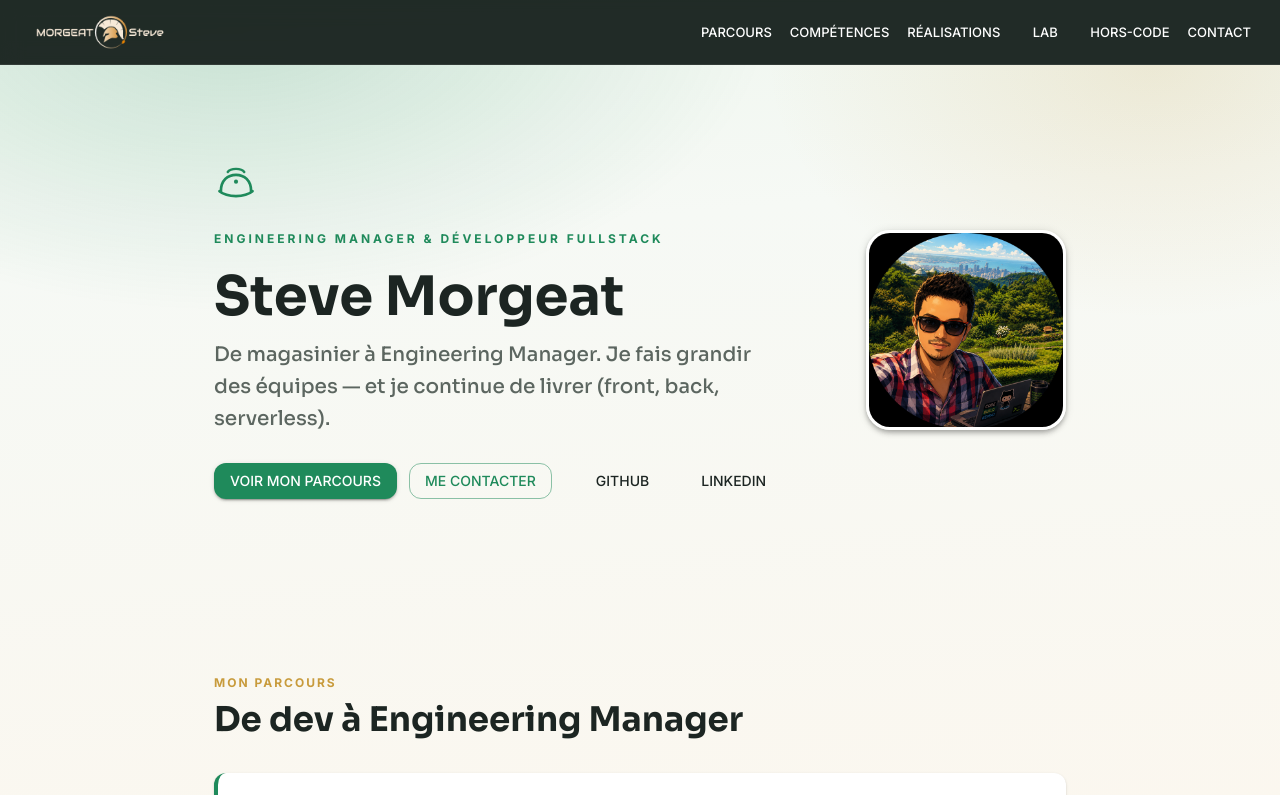
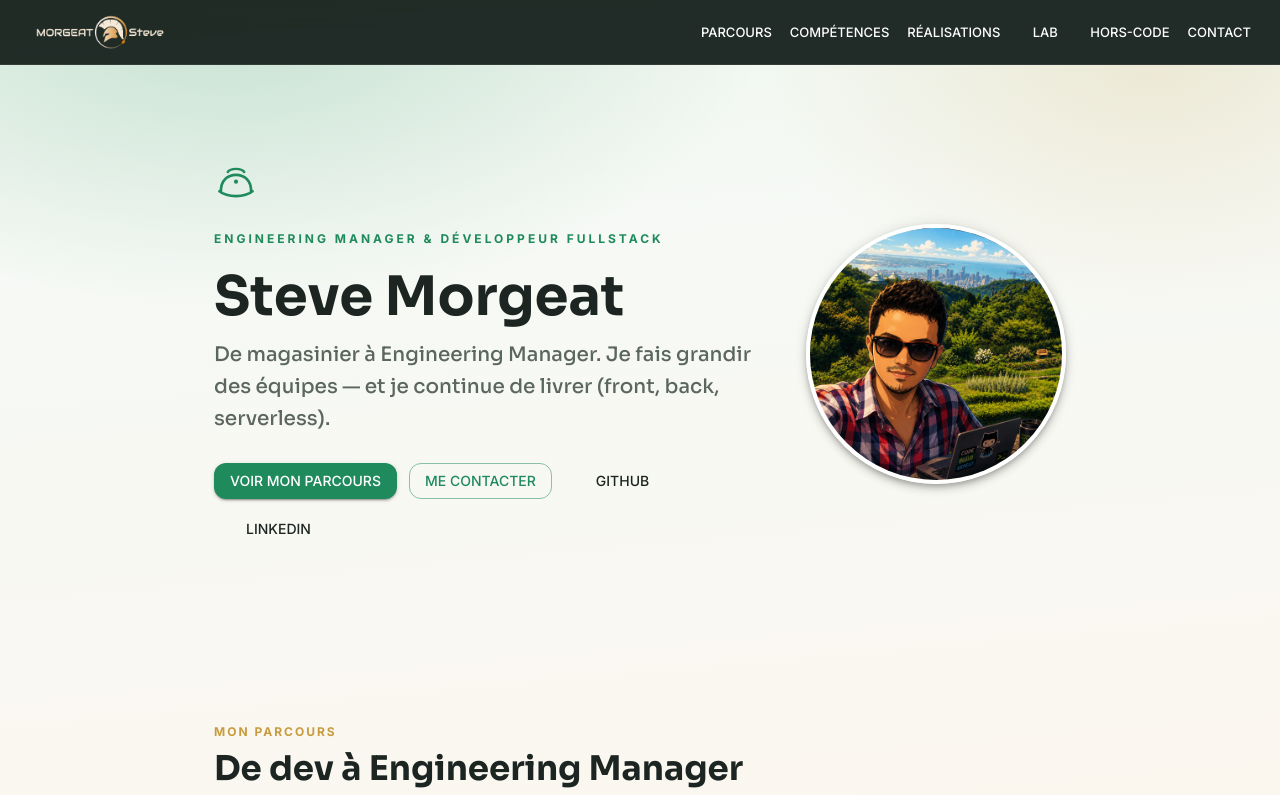
Before and after one commit to stevemorgeat/portfolio, a React (Vite) app: page / in a window 1280 px wide. Shown: the top 795 px of the page. Built offline with nearby package versions, Linux system fonts and the light colour scheme; some icons are missing.

Commit message:
style(hero): photo de profil en Avatar rond MUI, format XXL

```diff
--- a/src/sections/Hero.tsx
+++ b/src/sections/Hero.tsx
@@ -1,4 +1,4 @@
-import { Box, Container, Typography, Button, Stack } from '@mui/material'
+import { Box, Container, Typography, Button, Stack, Avatar } from '@mui/material'
 import GitHubIcon from '@mui/icons-material/GitHub'
 import LinkedInIcon from '@mui/icons-material/LinkedIn'
 import { Logo } from '../components/Logo'
@@ -34,11 +34,10 @@ export const Hero = () => (
             <Button color="inherit" startIcon={<LinkedInIcon />} href={profile.links.linkedin} target="_blank" rel="noopener">LinkedIn</Button>
           </Stack>
         </Box>
-        <Box
-          component="img"
+        <Avatar
           src={asset('steve.png')}
           alt={profile.name}
-          sx={{ width: { xs: 160, md: 200 }, height: { xs: 160, md: 200 }, borderRadius: '24px', objectFit: 'cover', boxShadow: 4, flexShrink: 0, border: '3px solid #fff' }}
+          sx={{ width: { xs: 190, md: 260 }, height: { xs: 190, md: 260 }, boxShadow: 5, flexShrink: 0, border: '4px solid #fff' }}
         />
       </Stack>
     </Container>
```
